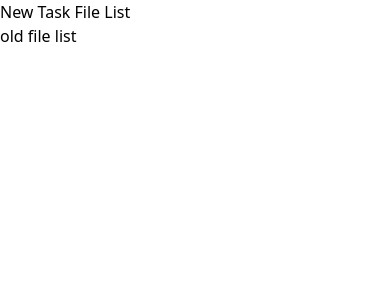
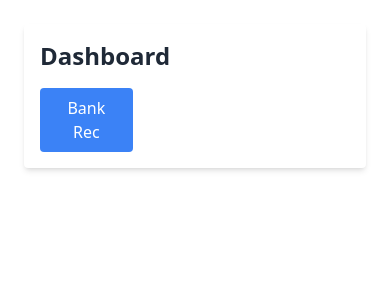
Before and after one commit to kyle-kyhu/aw_project, a Django app: page /dropbox/file/ in a window 390 px wide. Shown: the top 300 px of the page. Run offline with Django 4.2, Linux system fonts and the light colour scheme; data that the repository does not hold is empty; some libraries are stand-ins or nearby versions.

Commit message:
updated urls

```diff
--- a/dropbox/urls.py
+++ b/dropbox/urls.py
@@ -9,13 +9,21 @@ from .views import (
 app_name = 'dropbox'
 
 urlpatterns = [
+    # testing this url logic
     path('file/', TaskFileListView.as_view(), name='task_file_list'),
-    path('file/<int:file_id>/', FileDetailView.as_view(), name='file_detail'),
-    path('file/<int:file_id>/run/', RunScriptView.as_view(), name='run_script'),
-    path('file/<int:file_id>/download/', DownloadView.as_view(), name='download'),
+    path('file/detail/', FileDetailView.as_view(), name='file_detail'),
+    path('file/detail/run/', RunScriptView.as_view(), name='run_script'),
+    path('file/detail/download/', DownloadView.as_view(), name='download'),
 ]
 
+'''urls for classes with <int:file_id> set up'''
+# path('file/', TaskFileListView.as_view(), name='task_file_list'),
+    # path('file/<int:file_id>/', FileDetailView.as_view(), name='file_detail'),
+    # path('file/<int:file_id>/run/', RunScriptView.as_view(), name='run_script'),
+    # path('file/<int:file_id>/download/', DownloadView.as_view(), name='download'),
 
+
+'''urls for functions'''
     # path('file/', views.task_file_list, name='task_file_list'),
     # path('file/<int:file_id>/', views.file_detail, name='file_detail'),
     # path('file/<int:file_id>/run/', views.run_script, name='run_script'),
--- a/dropbox/views.py
+++ b/dropbox/views.py
@@ -1,7 +1,11 @@
+
+
+# from django.urls import reverse_lazy
 # from django.contrib import messages
 # from django.conf import settings
-# from django.shortcuts import render, redirect, get_object_or_404
-# from django.http import HttpResponse, FileResponse
+# from django.shortcuts import get_object_or_404, redirect
+# from django.views.generic import ListView, View, FormView
+# from django.http import HttpResponse
 # import subprocess
 # import os
 # import glob
@@ -9,77 +13,96 @@
 # from .models import Dropbox, Task_file
 # from .forms import FileUploadForm, ExcelUploadForm
 
+# '''classed based views'''
 
-# # Kyle's view
-# def task_file_list(request):
-#     tasks = Task_file.objects.all()
-#     files = Dropbox.objects.all()
-#     return render(request, 'dropbox/task_file_list.html', {'tasks': tasks, 'files': files})
+# class TaskFileListView(ListView):
+#     template_name = 'dropbox/task_file_list.html'
 
-# def file_detail(request, file_id=None):
-#     file = get_object_or_404(Dropbox, id=file_id) if file_id else None
+#     def get_context_data(self, **kwargs):
+#         context = super().get_context_data(**kwargs)
+#         context['tasks'] = Task_file.objects.all()
+#         context['files'] = Dropbox.objects.all()
+#         return context
 
-#     if request.method == 'POST':
-#         form = FileUploadForm(request.POST, request.FILES)
-#         excel_form = ExcelUploadForm(request.POST, request.FILES)
-#         if form.is_valid() and excel_form.is_valid():
+#     def get_queryset(self):
+#         tasks = Task_file.objects.all()
+#         files = Dropbox.objects.all()
+#         return {'tasks': tasks, 'files': files}
+
+# class FileDetailView(FormView):
+#     template_name = 'dropbox/file_detail.html'
+#     form_class = FileUploadForm
+#     second_form_class = ExcelUploadForm
+
+#     def get_context_data(self, **kwargs):
+#         context = super().get_context_data(**kwargs)
+#         file_id = self.kwargs.get('file_id')
+#         file_instance = get_object_or_404(Dropbox, id=file_id) if file_id else None
+#         context.update({
+#             'excel_form': self.second_form_class(self.request.POST or None),
+#             'file': file_instance,
+#             'show_run_script': self.request.session.pop('show_run_script', False),  # Pop is used here
+#             'script_executed': self.request.session.get('script_executed', False)  # Get is used here
+#         })
+#         return context
+
+#     def form_valid(self, form):
+#         excel_form = self.second_form_class(self.request.POST, self.request.FILES)
+#         if excel_form.is_valid():
 #             csv_instance = form.save()
 #             excel_instance = excel_form.save()
-#             messages.success(request, "Your CSV and Excel files uploaded successfully!")
-#             return redirect('dropbox:run_script', file_id=csv_instance.id)
+#             messages.success(self.request, "Your CSV and Excel files uploaded successfully!")
+#             self.request.session['show_run_script'] = True  # Set the flag when files are saved
+#             return redirect('dropbox:file_detail', file_id=csv_instance.id)
 #         else:
-#             messages.error(request, "Error uploading files. Please ensure both files are provided and try again.")
-#     else:
-#         form = FileUploadForm()
-#         excel_form = ExcelUploadForm()
+#             messages.error(self.request, "Error uploading files. Please ensure both files are provided and try again.")
+#             return self.form_invalid(form)
 
-#     return render(request, 'dropbox/file_detail.html', {'form': form, 'excel_form': excel_form, 'file': file})
-
-# def run_script(request, file_id):
-#     dropbox = get_object_or_404(Dropbox, id=file_id)
-#     if request.method == 'POST':
-#         if dropbox.file:  # Check if a file has been uploaded
+# class RunScriptView(View):
+#     def post(self, request, *args, **kwargs):
+#         dropbox = get_object_or_404(Dropbox, id=self.kwargs.get('file_id'))
+#         if dropbox.file:
 #             try:
-#                 # Run the Python script with the uploaded CSV file path
 #                 script_path = os.path.join(settings.MEDIA_ROOT, 'files/sandbox1.py')
 #                 env = os.environ.copy()
 #                 env['DJANGO_SETTINGS_MODULE'] = 'django_project.settings'
-#                 subprocess.run(['python', script_path, dropbox.file.path], check=True, env=env)
-#                 messages.success(request, "Yay!  The script executed successfully!")
+
+#                 # Run the Python script
+#                 result = subprocess.run(['python', script_path, dropbox.file.path], check=True, env=env)
+
+#                 if result.returncode == 0:  # Check if the script ran successfully
+#                     messages.success(request, "Script executed successfully!")
+
+#                     # Find the updated Excel file
+#                     excel_files = glob.glob(os.path.join(settings.MEDIA_ROOT, 'files', '*.xlsx'))
+#                     if excel_files:
+#                         most_recent_excel_path = max(excel_files, key=os.path.getctime)
+
+#                         # Update the model's excel attribute
+#                         dropbox.excel.name = os.path.basename(most_recent_excel_path)  # Use the file name directly
+#                         dropbox.save()  # Save the model to update it in the database
+
+#                     request.session['script_executed'] = True  # Set session flag for visibility
 #             except subprocess.CalledProcessError as e:
 #                 messages.error(request, f"Error executing script: {e}")
 #         else:
 #             messages.error(request, "No file has been uploaded.")
-#     else:
-#         messages.error(request, "Method not allowed")
-#     # Redirect back to the file detail view
-#     return redirect('dropbox:file_detail', file_id=file_id)
+#         return redirect('dropbox:file_detail', file_id=self.kwargs.get('file_id'))
 
 
-# def download(request, file_id):
-#     # Get the path to the media/files directory
-#     files_directory = os.path.join(os.getcwd(), 'media', 'files')
-
-#     # Find any Excel file in the media/files directory
-#     xlsx_files = glob.glob(os.path.join(files_directory, '*.xlsx'))
-
-#     if xlsx_files:
-#         # Get the most recent Excel file based on creation time
-#         most_recent_xlsx_file = max(xlsx_files, key=os.path.getctime)
-
-#         # Open the most recent Excel file in binary mode
-#         with open(most_recent_xlsx_file, 'rb') as xlsx_file:
-#             # Return a response with the file to trigger the download
-#             response = HttpResponse(xlsx_file, content_type='application/vnd.openxmlformats-officedocument.spreadsheetml.sheet')
-#             response['Content-Disposition'] = f'attachment; filename="{os.path.basename(most_recent_xlsx_file)}"'
-#             return response
-#     else:
-#         messages.error(request, "No Excel files found in the media/files directory.")
-#         return redirect('dropbox:file_detail', file_id=file_id)
-
-
-# # def success_view(request):
-# #     return render(request, 'dropbox/success.html')
+# class DownloadView(View):
+#     def get(self, request, *args, **kwargs):
+#         files_directory = os.path.join(os.getcwd(), 'media', 'files')
+#         xlsx_files = glob.glob(os.path.join(files_directory, '*.xlsx'))
+#         if xlsx_files:
+#             most_recent_xlsx_file = max(xlsx_files, key=os.path.getctime)
+#             with open(most_recent_xlsx_file, 'rb') as xlsx_file:
+#                 response = HttpResponse(xlsx_file, content_type='application/vnd.openxmlformats-officedocument.spreadsheetml.sheet')
+#                 response['Content-Disposition'] = f'attachment; filename="{os.path.basename(most_recent_xlsx_file)}"'
+#                 return response
+#         else:
+#             messages.error(request, "No Excel files found in the media/files directory.")
+#             return redirect('dropbox:file_detail', file_id=self.kwargs.get('file_id'))
 
 
 from django.urls import reverse_lazy
@@ -116,13 +139,13 @@ class FileDetailView(FormView):
 
     def get_context_data(self, **kwargs):
         context = super().get_context_data(**kwargs)
-        file_id = self.kwargs.get('file_id')
-        file_instance = get_object_or_404(Dropbox, id=file_id) if file_id else None
+        # Assume handling only the most recently uploaded or modified file
+        file_instance = Dropbox.objects.last()  # Get the most recent file
         context.update({
             'excel_form': self.second_form_class(self.request.POST or None),
             'file': file_instance,
-            'show_run_script': self.request.session.pop('show_run_script', False),  # Pop is used here
-            'script_executed': self.request.session.get('script_executed', False)  # Get is used here
+            'show_run_script': self.request.session.pop('show_run_script', False),
+            'script_executed': self.request.session.get('script_executed', False)
         })
         return context
 
@@ -132,43 +155,35 @@ class FileDetailView(FormView):
             csv_instance = form.save()
             excel_instance = excel_form.save()
             messages.success(self.request, "Your CSV and Excel files uploaded successfully!")
-            self.request.session['show_run_script'] = True  # Set the flag when files are saved
-            return redirect('dropbox:file_detail', file_id=csv_instance.id)
+            self.request.session['show_run_script'] = True
+            return redirect('dropbox:file_detail')
         else:
             messages.error(self.request, "Error uploading files. Please ensure both files are provided and try again.")
             return self.form_invalid(form)
 
 class RunScriptView(View):
     def post(self, request, *args, **kwargs):
-        dropbox = get_object_or_404(Dropbox, id=self.kwargs.get('file_id'))
-        if dropbox.file:
+        dropbox = Dropbox.objects.last()  # Handle the most recent file
+        if dropbox and dropbox.file:
             try:
                 script_path = os.path.join(settings.MEDIA_ROOT, 'files/sandbox1.py')
                 env = os.environ.copy()
                 env['DJANGO_SETTINGS_MODULE'] = 'django_project.settings'
-
-                # Run the Python script
+                # run the python file
                 result = subprocess.run(['python', script_path, dropbox.file.path], check=True, env=env)
-
-                if result.returncode == 0:  # Check if the script ran successfully
+                if result.returncode == 0:
                     messages.success(request, "Script executed successfully!")
-
-                    # Find the updated Excel file
                     excel_files = glob.glob(os.path.join(settings.MEDIA_ROOT, 'files', '*.xlsx'))
                     if excel_files:
                         most_recent_excel_path = max(excel_files, key=os.path.getctime)
-
-                        # Update the model's excel attribute
-                        dropbox.excel.name = os.path.basename(most_recent_excel_path)  # Use the file name directly
-                        dropbox.save()  # Save the model to update it in the database
-
-                    request.session['script_executed'] = True  # Set session flag for visibility
+                        dropbox.excel.name = os.path.basename(most_recent_excel_path)
+                        dropbox.save()
+                    request.session['script_executed'] = True
             except subprocess.CalledProcessError as e:
                 messages.error(request, f"Error executing script: {e}")
         else:
             messages.error(request, "No file has been uploaded.")
-        return redirect('dropbox:file_detail', file_id=self.kwargs.get('file_id'))
-
+        return redirect('dropbox:file_detail')
 
 class DownloadView(View):
     def get(self, request, *args, **kwargs):
@@ -182,4 +197,4 @@ class DownloadView(View):
                 return response
         else:
             messages.error(request, "No Excel files found in the media/files directory.")
-            return redirect('dropbox:file_detail', file_id=self.kwargs.get('file_id'))
+            return redirect('dropbox:file_detail')
--- /dev/null
+++ b/media/files/test_script.py
@@ -0,0 +1 @@
+print('Hello, world!')
--- a/templates/dropbox/task_file_list.html
+++ b/templates/dropbox/task_file_list.html
@@ -1,34 +1,22 @@
 {% extends 'base.html' %}
 {% load static %}
-
+<head>
+    <title>New Dashboard</title>
+</head>
 
 {% block content %}
-<h2>New Task File List</h2>
-{% for task in tasks %}
-<div class="max-w-md mx-auto bg-blue-500 rounded-xl shadow-md overflow-hidden md:max-w-2xl m-3">
-    <div class="md:flex">
-            <div class="p-8">
-                <a href="{% url 'dropbox:file_detail' task.id %}">
-                <h3>{{ task.task_name }}</h3>
-            </div>
-    </div>
-</div>
-{% endfor %}
-
-
-
-
-<h2>old file list</h2>
-
-    <!-- <div class="file-list">
-        {% for file in files %}
-        <div class="file-icon">
-            <a href="{% url 'dropbox:file_detail' file.id %}">
-                <img src="{% static 'images/search-file_404236.png' %}" alt="{{ file.name }}">
-                <p>{{ file.file }}</p>
+<body>
+    <div class="container mx-auto p-6">
+        <div class="bg-white p-4 rounded shadow-md">
+          <h1 class="text-2xl font-bold text-gray-800 mb-4">Dashboard</h1>
+          <div class="grid grid-cols-3 gap-4">
+            <!-- Wrap the button with an <a> tag to make it navigable -->
+            <a href="{% url 'dropbox:file_detail' %}" class="block">
+              <button class="bg-blue-500 hover:bg-blue-600 text-white py-2 px-4 rounded">Bank Rec</button>
             </a>
+            <!-- Add more buttons following this pattern -->
+          </div>
         </div>
-        {% endfor %}
-    </div> -->
-
+      </div>
+</body>
 {% endblock content %}
```
Also changed, not shown: dropbox/tests.py (+64 -1 lines), templates/dropbox/file_detail.html (+6 -16 lines).
